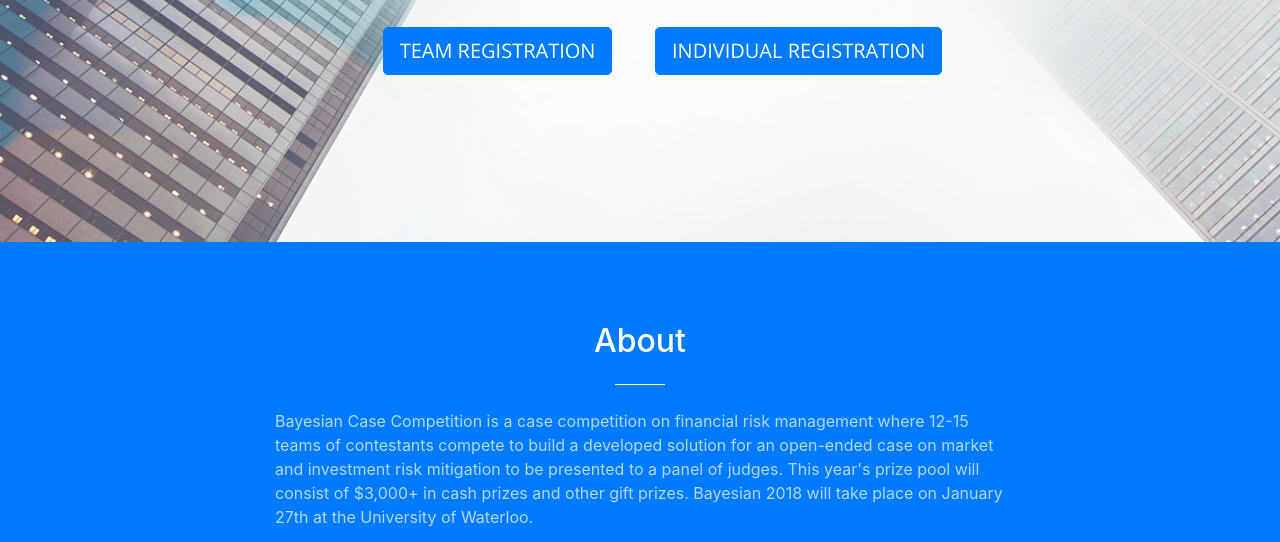
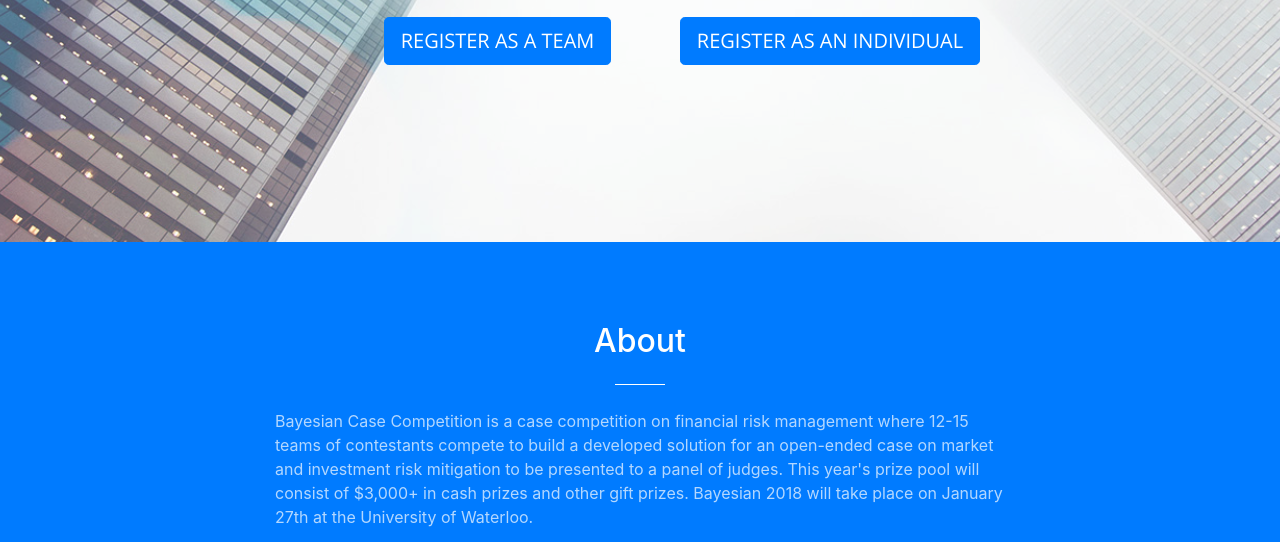
Before and after one commit to vlad-rosu/bayesian, a website with bundled scripts: page index.html in a window 1280 px wide. Shown: the part 558-1100 px from the top of the page. Built offline with nearby package versions, Linux system fonts and the light colour scheme.

Commit message:
fix registration button styling

```diff
--- a/index.html
+++ b/index.html
@@ -92,13 +92,13 @@
 
       <div class="row">
         <div class="col-lg-3"></div>
-        <div class="col-lg-3">
-          <a href="https://ticketfi.com/event/2041/bayesian-case-competition-team-registration" class="btn btn-primary btn-lg">Team Registration</a>
+        <div class="col-lg-3" style="margin-bottom: 20px;">
+          <a href="https://ticketfi.com/event/2041/bayesian-case-competition-team-registration" class="btn btn-primary btn-lg">Register as a Team</a>
         </div>
-        <div class="col-lg-2">
-          <a href="https://ticketfi.com/event/2044/bayesian-case-competition-individual-registration" class="btn btn-primary btn-lg">Individual Registration</a>
+        <div class="col-lg-4" style="margin-bottom: 20px;">
+          <a href="https://ticketfi.com/event/2044/bayesian-case-competition-individual-registration" class="btn btn-primary btn-lg">Register as an Individual</a>
         </div>
-        <div class="col-lg-4"></div>
+        <div class="col-lg-2"></div>
       </div>
     </div>
   </header>
```
